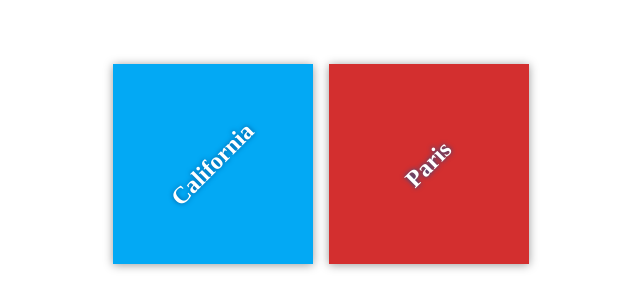
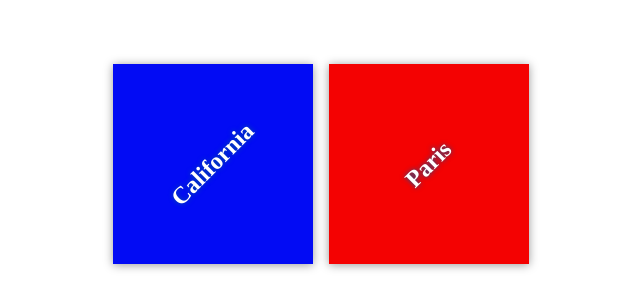
Before and after one commit to drrte5t/my-travel-plans, a plain HTML site: page index.html in a window 1280 px wide. Shown: the part 236-544 px from the top of the page, without its empty margins (319-959 px from the left). Drawn offline with Linux system fonts and the light colour scheme.

Commit message:
Changed colors

```diff
--- a/app.css
+++ /dev/null
@@ -1,55 +0,0 @@
-html {
-    box-sizing: border-box;
-    height: 100%;
-}
-
-*,
-*::before,
-*::after {
-    box-sizing: inherit;
-}
-
-body {
-    display: flex;
-    margin: 0;
-    height: 100%;
-}
-
-.container {
-    margin: auto;
-    padding: 1em;
-    width: 80%;
-}
-
-.destination-container {
-    display: flex;
-    flex-flow: wrap;
-    justify-content: center;
-}
-
-.destination {
-    background: #03a9f4;
-    box-shadow: 0 1px 9px 0 rgba(0, 0, 0, 0.4);
-    color: white;
-    margin: 0.5em;
-    min-height: 200px;
-    flex: 0 1 200px;
-    display: flex;
-    justify-content: center;
-    align-items: center;
-    text-align: center;
-}
-
-h2 {
-    margin: 0;
-    transform: rotate(-45deg);
-    text-shadow: 0 0 5px #01579b;
-}
-
-#california {
-    background-color: #03a9f4;
-}
-
-#paris {
-    background-color: #d32f2f;
-}
--- a/css/app.css
+++ b/css/app.css
@@ -28,7 +28,7 @@
 }
 
 .destination {
-    background: #03a9f4;
+    background: #020bf4;
     box-shadow: 0 1px 9px 0 rgba(0, 0, 0, 0.4);
     color: white;
     margin: 0.5em;
@@ -47,9 +47,9 @@
 }
 
 #florida {
-    background-color: #03a9f4;
+    background-color: #020bf4;
 }
 
 #paris {
-    background-color: #d32f2f;
+    background-color: #f40202;
 }
```
